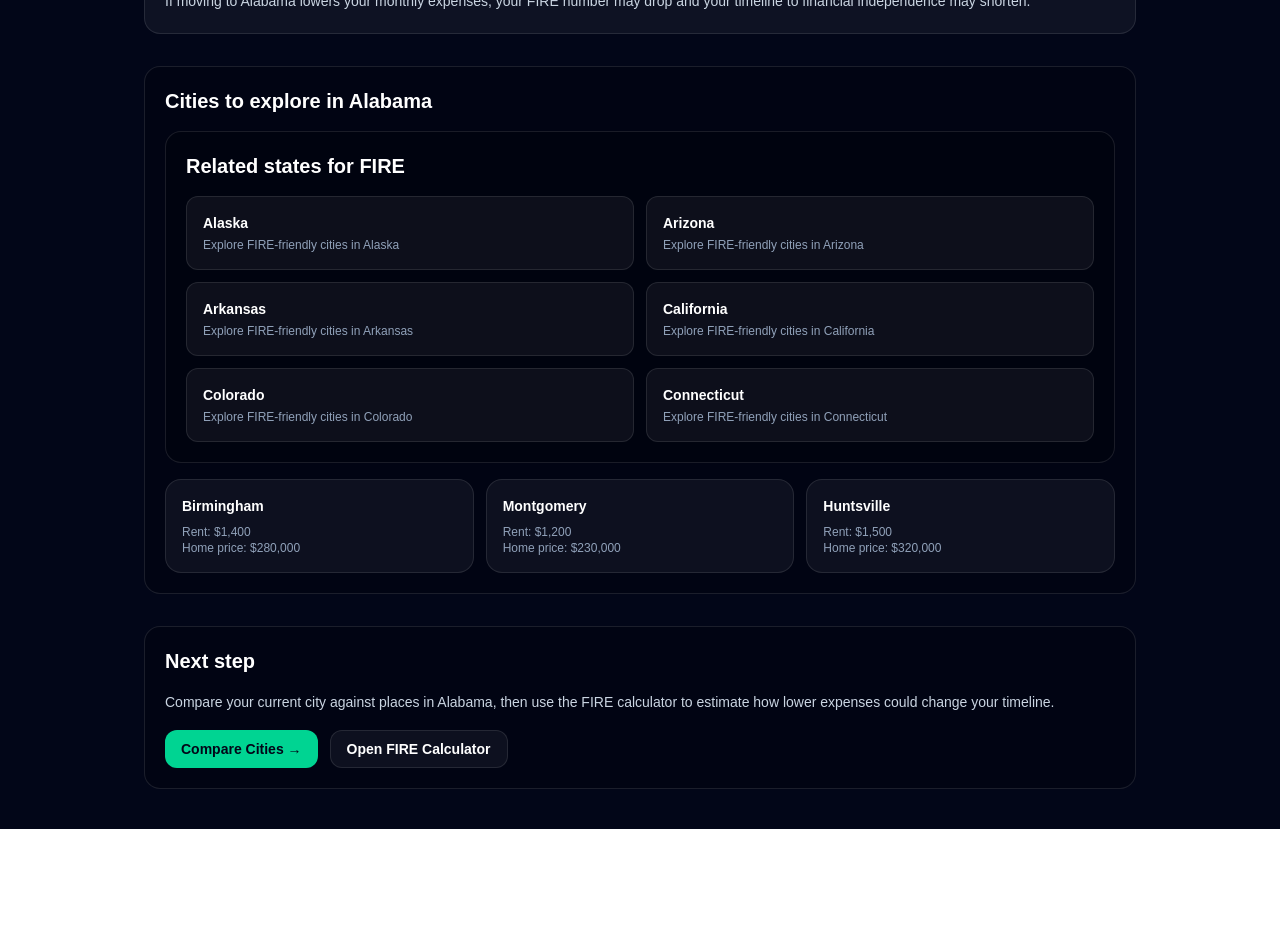
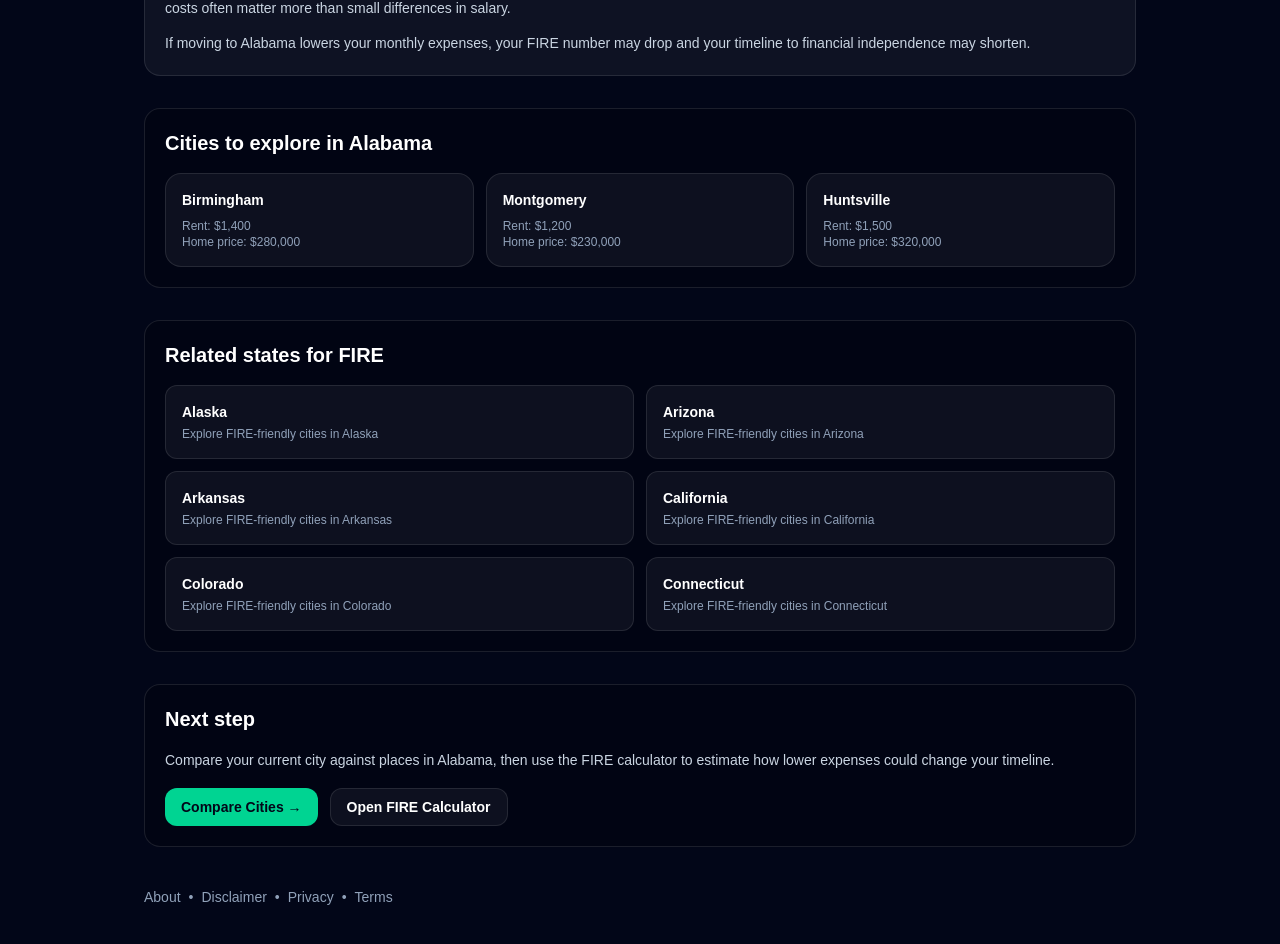
Before and after one commit to unmovedrooted/relocation-by-numbers, a Next.js app: page /best-states-for-fire/alabama in a window 1280 px wide. Shown: the part 360-1304 px from the top of the page. Before the commit the page ends 1189 px from the top, so only its background shows below. Built offline with nearby package versions, Linux system fonts and the light colour scheme.

Commit message:
Fix legal page files

```diff
--- a/src/app/best-states-for-fire/[state]/page.tsx
+++ b/src/app/best-states-for-fire/[state]/page.tsx
@@ -3,11 +3,6 @@ import Link from "next/link";
 import { notFound } from "next/navigation";
 import { STATES } from "@/lib/states";
 import { citiesForState } from "@/lib/cities";
-
-<div className="inline-flex items-center gap-2 rounded-full border border-white/10 bg-white/5 px-3 py-1 text-xs text-slate-200">
-  <span className="h-2 w-2 rounded-full bg-emerald-400" />
-  Best State for FIRE
-</div>
 
 type PageProps = {
   params: Promise<{ state: string }>;
@@ -40,7 +35,7 @@ export async function generateMetadata({ params }: PageProps): Promise<Metadata>
   }
 
   return {
-    title: `Is ${found.name} Good for FIRE? | Best State for FIRE`,
+    title: `Is ${found.name} Good for FIRE? | Best States for FIRE`,
     description: `See whether ${found.name} is a good state for FIRE based on taxes, housing costs, and cost of living.`,
   };
 }
@@ -54,37 +49,24 @@ export default async function BestStateForFirePage({ params }: PageProps) {
   const stateCities = citiesForState(found.code).filter((c) => !c.id.startsWith("other-"));
   const featuredCities = stateCities.slice(0, 3);
 
-    const relatedStates = STATE_PAGES
+  const relatedStates = STATE_PAGES
     .filter((s) => s.slug !== found.slug)
     .slice(0, 6);
 
-      <div className="flex flex-wrap items-center gap-2 text-sm text-slate-400">
-    <a href="/about" className="transition hover:text-white">
-      About
-    </a>
-    <span>•</span>
-    <a href="/disclaimer" className="transition hover:text-white">
-      Disclaimer
-    </a>
-    <span>•</span>
-    <a href="/privacy" className="transition hover:text-white">
-      Privacy
-    </a>
-    <span>•</span>
-    <a href="/terms" className="transition hover:text-white">
-      Terms
-    </a>
-  </div>
-
   return (
     <main className="min-h-screen bg-slate-950 text-white">
-      <div className="mx-auto max-w-5xl px-4 py-10 space-y-8">
+      <div className="mx-auto max-w-5xl space-y-8 px-4 py-10">
         <header className="space-y-4">
+          <div className="inline-flex items-center gap-2 rounded-full border border-white/10 bg-white/5 px-3 py-1 text-xs text-slate-200">
+            <span className="h-2 w-2 rounded-full bg-emerald-400" />
+            Best State for FIRE
+          </div>
+
           <h1 className="text-3xl font-semibold tracking-tight sm:text-4xl">
             Is {found.name} a Good State for FIRE?
           </h1>
 
-          <p className="max-w-2xl text-sm text-slate-300 leading-relaxed">
+          <p className="max-w-2xl text-sm leading-relaxed text-slate-300">
             {found.name} may be a strong state for financial independence depending on
             taxes, housing costs, and how expensive daily life is compared with where
             you live now.
@@ -114,12 +96,12 @@ export default async function BestStateForFirePage({ params }: PageProps) {
           </div>
         </header>
 
-        <section className="rounded-2xl border border-white/10 bg-white/5 p-5 space-y-4">
+        <section className="space-y-4 rounded-2xl border border-white/10 bg-white/5 p-5">
           <h2 className="text-xl font-semibold">
             Why {found.name} could be good for FIRE
           </h2>
 
-          <div className="space-y-3 text-sm text-slate-300 leading-relaxed">
+          <div className="space-y-3 text-sm leading-relaxed text-slate-300">
             <p>
               The best state for FIRE is usually the one that helps you keep expenses
               low while maintaining the lifestyle you want. Housing, taxes, and
@@ -133,53 +115,54 @@ export default async function BestStateForFirePage({ params }: PageProps) {
           </div>
         </section>
 
-        <section className="rounded-2xl border border-white/10 bg-black/20 p-5 space-y-4">
+        <section className="space-y-4 rounded-2xl border border-white/10 bg-black/20 p-5">
           <h2 className="text-xl font-semibold">
             Cities to explore in {found.name}
           </h2>
-
-          <section className="rounded-2xl border border-white/10 bg-black/20 p-5 space-y-4">
-  <h2 className="text-xl font-semibold">Related states for FIRE</h2>
-
-  <div className="grid gap-3 sm:grid-cols-2">
-    {relatedStates.map((s) => (
-      <Link
-        key={s.code}
-        href={`/best-states-for-fire/${s.slug}`}
-        className="rounded-xl border border-white/10 bg-white/5 p-4 hover:bg-white/10 transition"
-      >
-        <div className="text-sm font-semibold text-white">{s.name}</div>
-        <div className="mt-1 text-xs text-slate-400">
-          Explore FIRE-friendly cities in {s.name}
-        </div>
-      </Link>
-    ))}
-  </div>
-</section>
 
           <div className="grid gap-3 sm:grid-cols-3">
             {featuredCities.map((city) => (
               <Link
                 key={city.id}
                 href={`/best-cities-for-fire/${city.id}`}
-                className="rounded-2xl border border-white/10 bg-white/5 p-4 hover:bg-white/10 transition"
+                className="rounded-2xl border border-white/10 bg-white/5 p-4 transition hover:bg-white/10"
               >
                 <div className="text-sm font-semibold text-white">{city.name}</div>
                 <div className="mt-2 text-xs text-slate-400">
                   Rent: {city.defaultRent ? `$${city.defaultRent.toLocaleString()}` : "N/A"}
                 </div>
                 <div className="text-xs text-slate-400">
-                  Home price: {city.medianHomePrice ? `$${city.medianHomePrice.toLocaleString()}` : "N/A"}
+                  Home price:{" "}
+                  {city.medianHomePrice ? `$${city.medianHomePrice.toLocaleString()}` : "N/A"}
                 </div>
               </Link>
             ))}
           </div>
         </section>
 
-        <section className="rounded-2xl border border-white/10 bg-black/20 p-5 space-y-4">
+        <section className="space-y-4 rounded-2xl border border-white/10 bg-black/20 p-5">
+          <h2 className="text-xl font-semibold">Related states for FIRE</h2>
+
+          <div className="grid gap-3 sm:grid-cols-2">
+            {relatedStates.map((s) => (
+              <Link
+                key={s.code}
+                href={`/best-states-for-fire/${s.slug}`}
+                className="rounded-xl border border-white/10 bg-white/5 p-4 transition hover:bg-white/10"
+              >
+                <div className="text-sm font-semibold text-white">{s.name}</div>
+                <div className="mt-1 text-xs text-slate-400">
+                  Explore FIRE-friendly cities in {s.name}
+                </div>
+              </Link>
+            ))}
+          </div>
+        </section>
+
+        <section className="space-y-4 rounded-2xl border border-white/10 bg-black/20 p-5">
           <h2 className="text-xl font-semibold">Next step</h2>
 
-          <p className="text-sm text-slate-300 leading-relaxed">
+          <p className="text-sm leading-relaxed text-slate-300">
             Compare your current city against places in {found.name}, then use the FIRE
             calculator to estimate how lower expenses could change your timeline.
           </p>
@@ -200,6 +183,26 @@ export default async function BestStateForFirePage({ params }: PageProps) {
             </Link>
           </div>
         </section>
+
+        <footer className="pt-2">
+          <div className="flex flex-wrap items-center gap-2 text-sm text-slate-400">
+            <Link href="/about" className="transition hover:text-white">
+              About
+            </Link>
+            <span>•</span>
+            <Link href="/disclaimer" className="transition hover:text-white">
+              Disclaimer
+            </Link>
+            <span>•</span>
+            <Link href="/privacy" className="transition hover:text-white">
+              Privacy
+            </Link>
+            <span>•</span>
+            <Link href="/terms" className="transition hover:text-white">
+              Terms
+            </Link>
+          </div>
+        </footer>
       </div>
     </main>
   );
```
